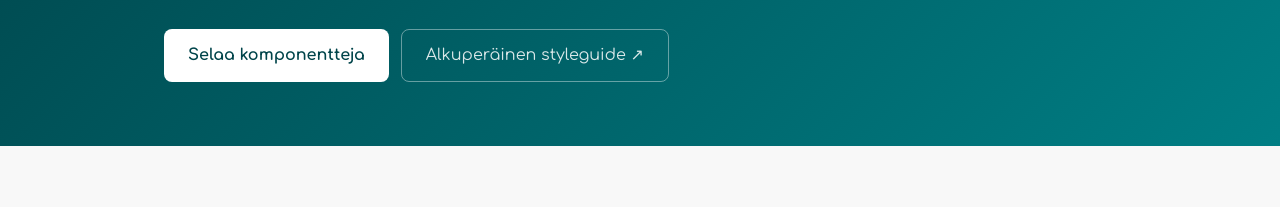
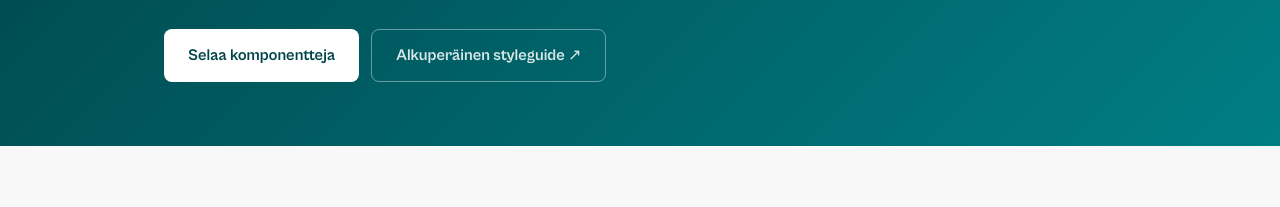
Before and after one commit to uutisseuranta/patterns, a plain HTML site: page index.html in a window 1280 px wide. Shown: the part 319-526 px from the top of the page. Drawn offline with Linux system fonts and the light colour scheme; a web font is replaced by a local one.

Commit message:
feat: lataa paikalliset fontit Satoshi ja Cabinet Grotesk, poista Google Fonts CDN-linkit, ja dokumentoi BEM-tyyliohjeet

```diff
--- a/index.html
+++ b/index.html
@@ -6,10 +6,7 @@
   <title>Uutisseuranta UI Patterns – uutisseuranta</title>
   <meta name="description" content="Uutisseuranta-projektin design-periaatteet ja kuviointikirjasto">
 
-  <!-- Fonts: Comfortaa (headers) + Muli (body) -->
-  <link rel="preconnect" href="https://fonts.googleapis.com">
-  <link rel="preconnect" href="https://fonts.gstatic.com" crossorigin>
-  <link href="https://fonts.googleapis.com/css2?family=Comfortaa:wght@400;700&family=Muli:ital,wght@0,400;0,700;1,400&display=swap" rel="stylesheet">  <!-- FOUC Prevention Script (Issue #29) -->
+  <!-- FOUC Prevention Script (Issue #29) -->
   <script>
     (function(){
       var t = localStorage.getItem('theme') ||
--- a/style.css
+++ b/style.css
@@ -7,6 +7,36 @@
  *
  * BEM-nimeämiskonventio: Block__Element--Modifier
  */
+
+/* Local Fonts */
+@font-face {
+  font-family: 'Satoshi';
+  src: url('./satoshi-regular.woff2') format('woff2');
+  font-weight: 400;
+  font-display: swap;
+  font-style: normal;
+}
+@font-face {
+  font-family: 'Satoshi';
+  src: url('./satoshi-medium.woff2') format('woff2');
+  font-weight: 500;
+  font-display: swap;
+  font-style: normal;
+}
+@font-face {
+  font-family: 'Satoshi';
+  src: url('./satoshi-bold.woff2') format('woff2');
+  font-weight: 700;
+  font-display: swap;
+  font-style: normal;
+}
+@font-face {
+  font-family: 'Cabinet Grotesk';
+  src: url('./cabinet-grotesk-bold.woff2') format('woff2');
+  font-weight: 700;
+  font-display: swap;
+  font-style: normal;
+}
 
 :root {
   /* Uutisseuranta Brand Colors */
@@ -46,8 +76,9 @@
   --color-divider:        rgba(0,0,0,0.07);
 
   /* Fonts */
-  --font-header: 'Comfortaa', 'Helvetica', 'Arial', sans-serif;
-  --font-body:   'Muli', sans-serif;
+  --font-display: 'Cabinet Grotesk', 'Helvetica Neue', sans-serif;
+  --font-header:  'Cabinet Grotesk', 'Helvetica Neue', sans-serif;
+  --font-body:    'Satoshi', 'Helvetica Neue', sans-serif;
 
   /* Type scale */
   --text-xs:   clamp(0.75rem,  0.7rem  + 0.25vw, 0.875rem);
```
Also changed, not shown: TECHNICAL_DESIGN.md (+11 -1 lines), cabinet-grotesk-bold.woff2 (added), satoshi-bold.woff2 (added), satoshi-medium.woff2 (added), satoshi-regular.woff2 (added).
